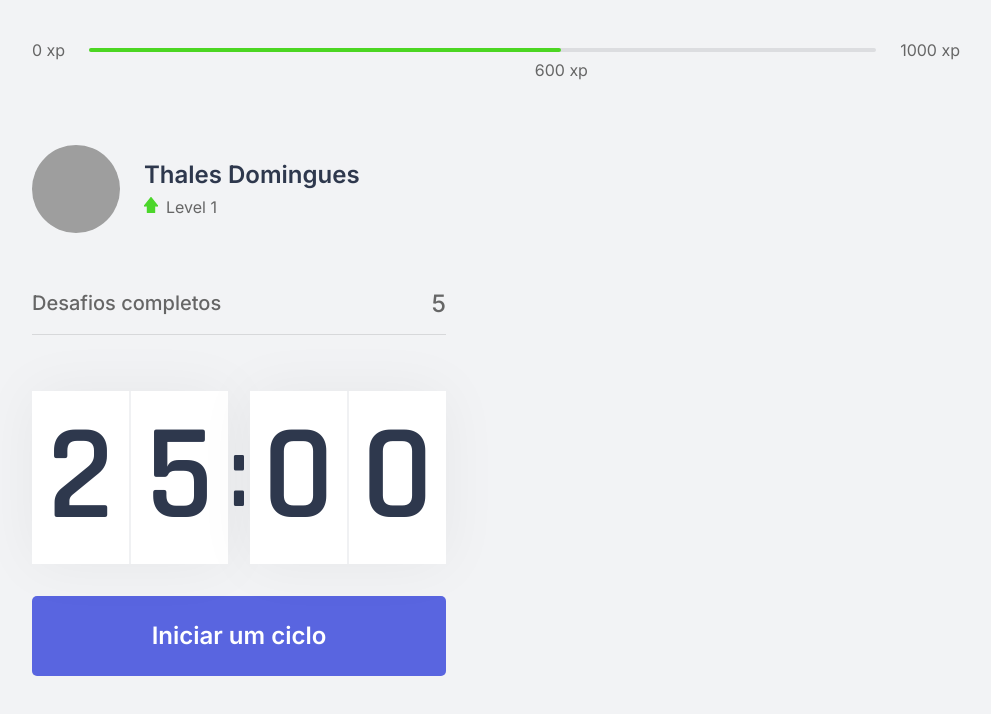
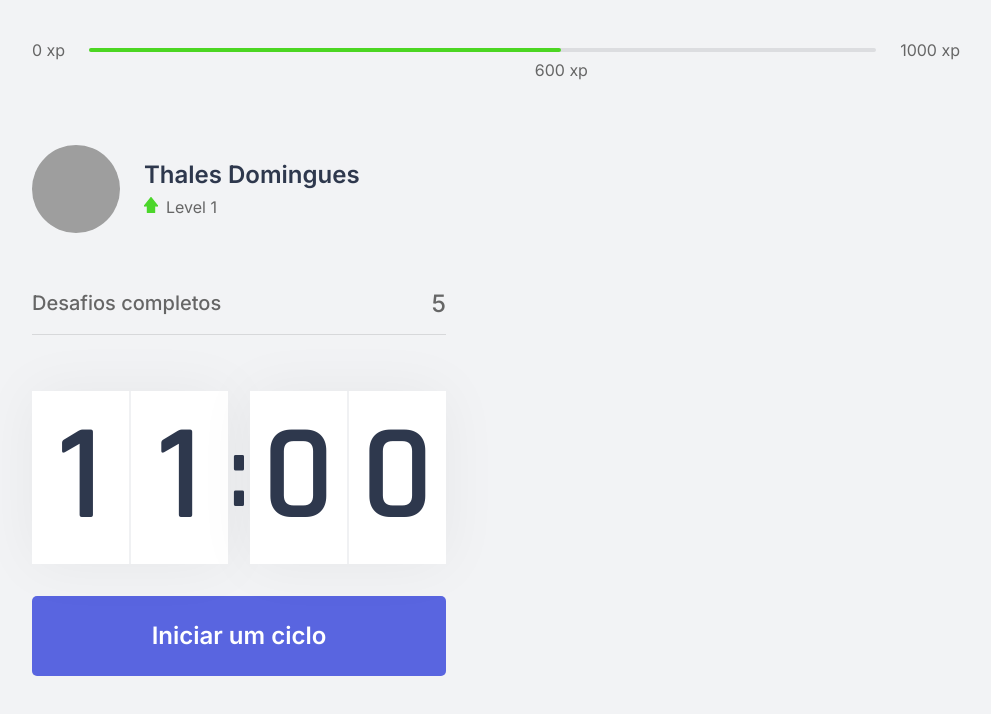
Before and after one commit to thdomingues-dev/moving, a Next.js app: page / in a window 1280 px wide. Shown: the top 714 px of the page, without its empty margins (144-1135 px from the left). Built offline with nearby package versions, Linux system fonts and the light colour scheme; grey boxes are pictures that could not be loaded.

Commit message:
Countdown Hooks

```diff
--- a/src/components/Countdown.tsx
+++ b/src/components/Countdown.tsx
@@ -1,21 +1,43 @@
+import { useState, useEffect } from 'react';
 import styles from '../styles/components/Countdown.module.css';
 
 export function Countdown() {
+  const [time, setTime] = useState(11 * 60);
+  const [active, setActive] = useState(false);
+
+  const minutes = Math.floor(time / 60);
+  const seconds = time % 60;
+
+  const [minuteLeft, minuteRight] = String(minutes).padStart(2, '0').split('');
+  const [secondLeft, secondRight] = String(seconds).padStart(2, '0').split('');
+
+  function startCountdown() {
+    setActive(!active);
+  }
+
+  useEffect(() => {
+    if (active && time > 0) {
+      setTimeout(() => {
+        setTime(time - 1);
+      }, 1000);
+    }
+  }, [active, time]);
+
   return (
     <div>
       <div className={styles.countdownContainer}>
         <div>
-          <span>2</span>
-          <span>5</span>
+          <span>{minuteLeft}</span>
+          <span>{minuteRight}</span>
         </div>
         <span>:</span>
         <div>
-          <span>0</span>
-          <span>0</span>
+          <span>{secondLeft}</span>
+          <span>{secondRight}</span>
         </div>
       </div>
 
-      <button type="button" className={styles.countdownButton}>
+      <button type="button" className={styles.countdownButton} onClick={startCountdown}>
         Iniciar um ciclo
       </button>
     </div>
```
